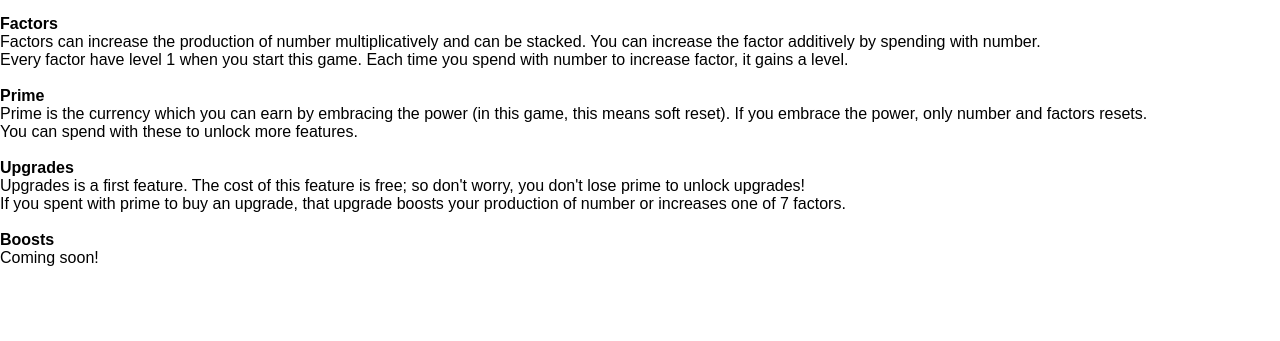
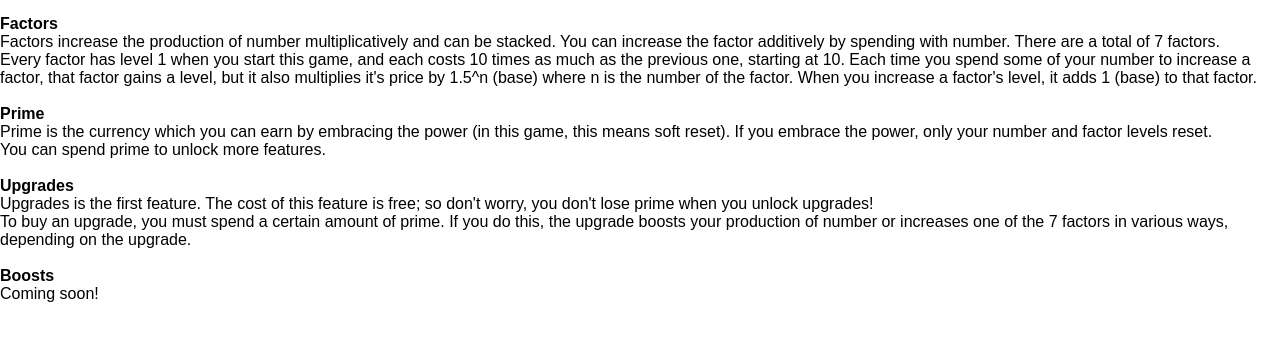
Before and after one commit to aarextiaokhiao/Factor-Num-Up, a plain HTML site: page howto.html in a window 1280 px wide. Shown: the part 73-414 px from the top of the page. Drawn offline with Linux system fonts and the light colour scheme.

Commit message:
Grammar fixes + formulas + other things

```diff
--- a/howto.html
+++ b/howto.html
@@ -8,18 +8,18 @@
 	<br>
 	<b>Factors</b>
 	<br>
-	Factors can increase the production of number multiplicatively and can be stacked. You can increase the factor additively by spending with number.<br>
-	Every factor have level 1 when you start this game. Each time you spend with number to increase factor, it gains a level.
+	Factors increase the production of number multiplicatively and can be stacked. You can increase the factor additively by spending with number. There are a total of 7 factors.<br>
+	Every factor has level 1 when you start this game, and each costs 10 times as much as the previous one, starting at 10. Each time you spend some of your number to increase a factor, that factor gains a level, but it also multiplies it's price by 1.5^n (base) where n is the number of the factor. When you increase a factor's level, it adds 1 (base) to that factor.
 	<br><br>
 	<b>Prime</b>
 	<br>
-	Prime is the currency which you can earn by embracing the power (in this game, this means soft reset). If you embrace the power, only number and factors resets.<br>
-	You can spend with these to unlock more features.
+	Prime is the currency which you can earn by embracing the power (in this game, this means soft reset). If you embrace the power, only your number and factor levels reset.<br>
+	You can spend prime to unlock more features.
 	<br><br>
 	<b>Upgrades</b>
 	<br>
-	Upgrades is a first feature. The cost of this feature is free; so don't worry, you don't lose prime to unlock upgrades!<br>
-	If you spent with prime to buy an upgrade, that upgrade boosts your production of number or increases one of 7 factors.
+	Upgrades is the first feature. The cost of this feature is free; so don't worry, you don't lose prime when you unlock upgrades!<br>
+	To buy an upgrade, you must spend a certain amount of prime. If you do this, the upgrade boosts your production of number or increases one of the 7 factors in various ways, depending on the upgrade.
 	<br><br>
 	<b>Boosts</b>
 	<br>
```
